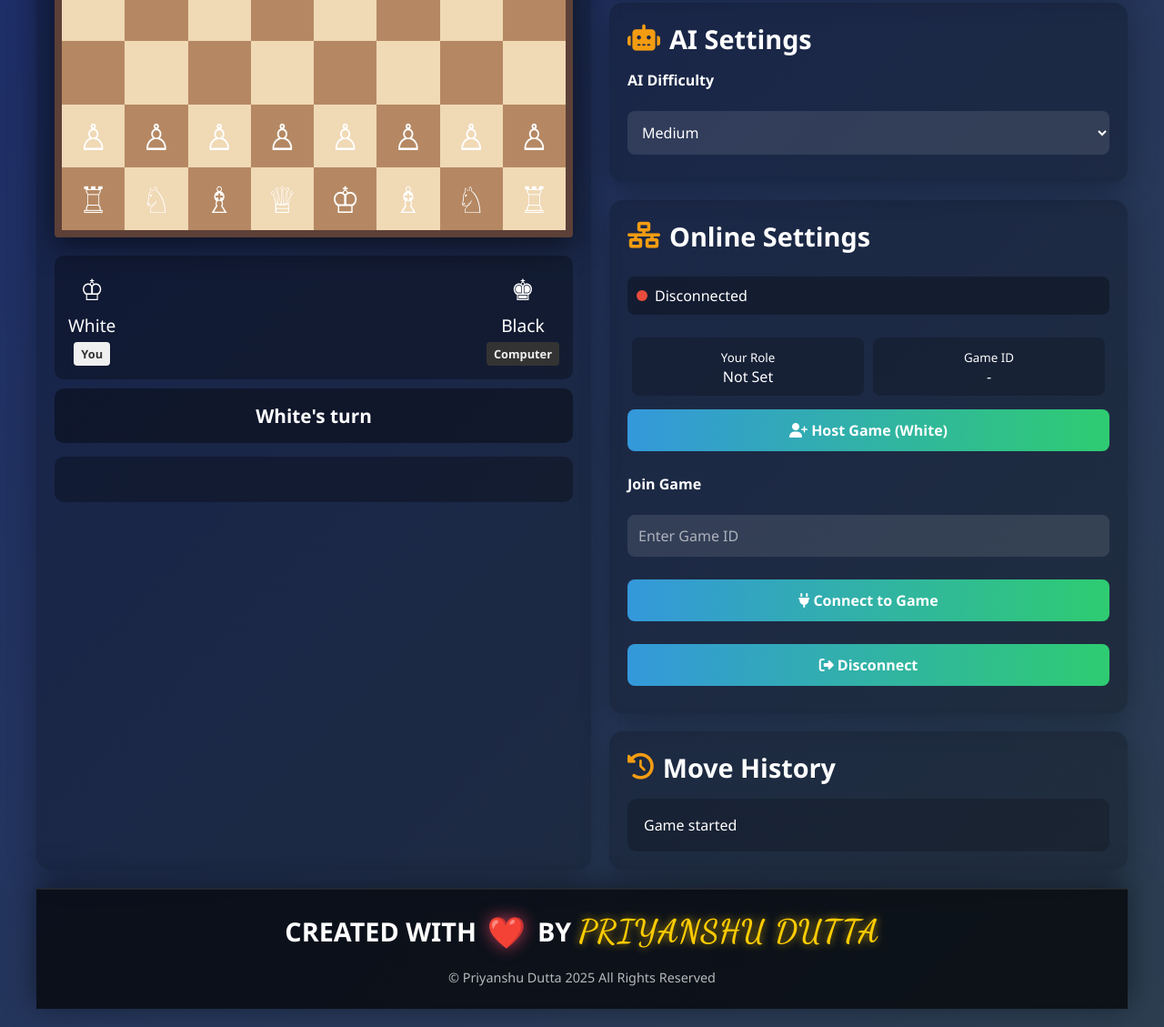
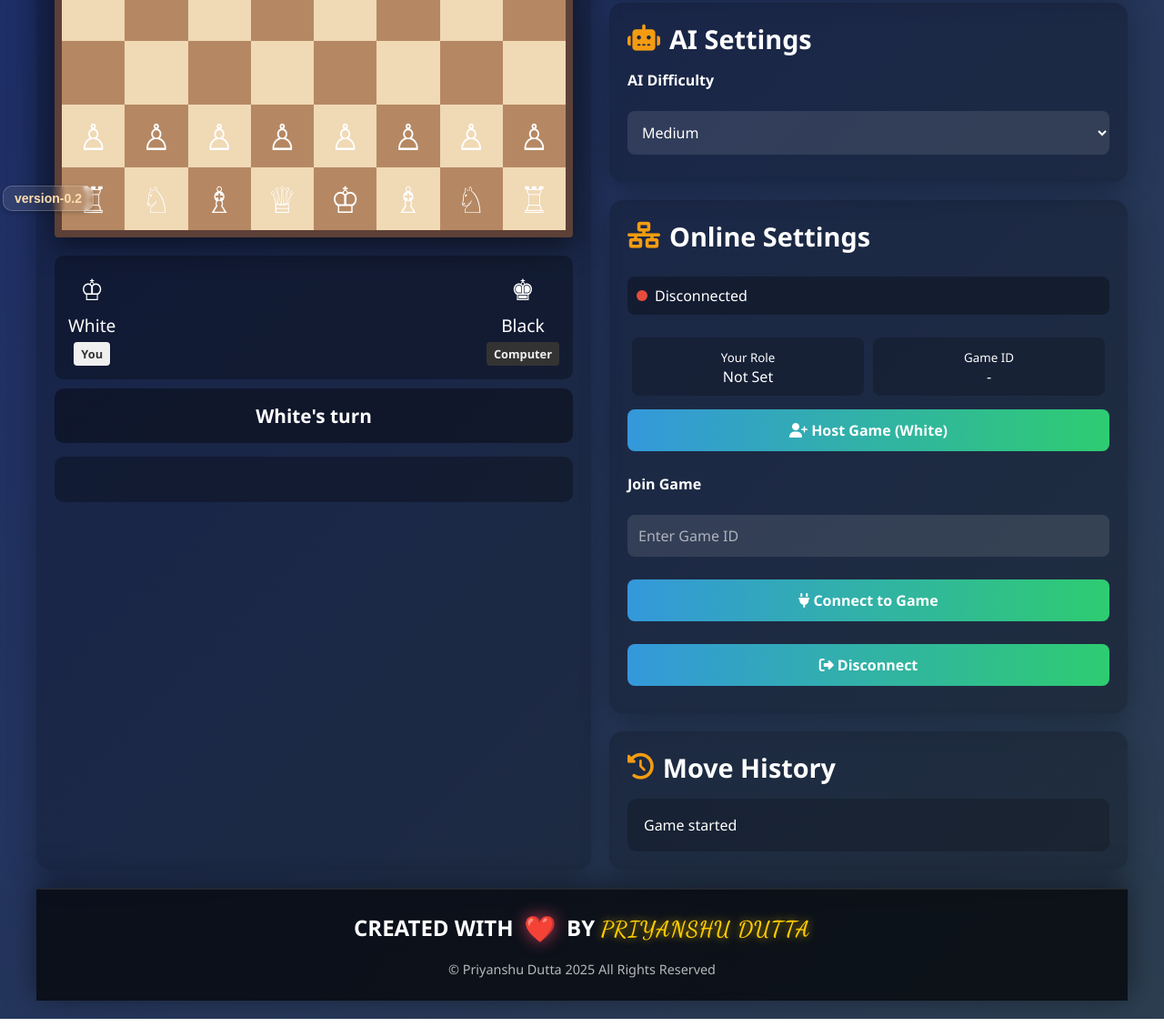
Before and after one commit to Priyanshu91180/Chess-Master, a plain HTML site: page index.html in a window 1280 px wide. Shown: the part 565-1694 px from the top of the page at 91% size. Drawn offline with Linux system fonts and the light colour scheme.

Commit message:
update index.html

```diff
--- a/index.html
+++ b/index.html
@@ -514,7 +514,7 @@
         }
 
         .footer-text {
-            font-size: 1.8rem;
+            font-size: 1.5rem;
             font-weight: 600;
             position: relative;
             display: inline-block;
@@ -531,7 +531,7 @@
 
         .creator-name {
             font-family: 'Dancing Script', cursive;
-            font-size: 2.2rem;
+            font-size: 1.5rem;
             color: #ffcc00;
             text-shadow: 0 0 10px rgba(255, 204, 0, 0.7);
             letter-spacing: 1px;
@@ -573,7 +573,30 @@
                 font-size: 1.5rem;
             }
         }
+        .version-badge {
+            position: fixed; /* Stays in place when scrolling */
+            bottom: 3px;
+            left: 3px;
+            background-color: rgba(225, 225, 225, 0.1); /* Semi-transparent dark gray */
+            color: navajowhite;
+            padding: 5px 12px;
+            border-radius: 10px; /* Rounded corners */
+            font-family: Arial, sans-serif;
+            font-size: 14px;
+            font-weight: bold;
+            z-index: 1000; /* Ensures it stays on top of other elements */
+            backdrop-filter: blur(2px); /* Optional: subtle frosted glass effect */
+            border: 1px solid rgba(255, 255, 255, 0.2); /* Light border for contrast */
+            box-shadow: 0 2px 5px rgba(0, 0, 0, 0.2); /* Soft shadow for depth */
+        }
+        .version-badge {
+    transition: background-color 0.3s ease; /* Smooth fade */
+}
+.version-badge:hover {
+    background-color: rgba(40, 40, 40, 0.7); /* Darkens on hover */
+}
     </style>
+    <div class="version-badge">version-0.2</div>
 
     <footer class="footer">
         <div class="footer-text">
```
